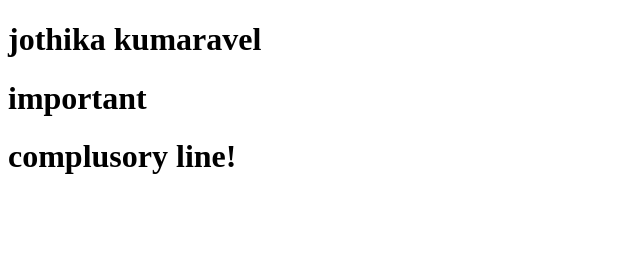
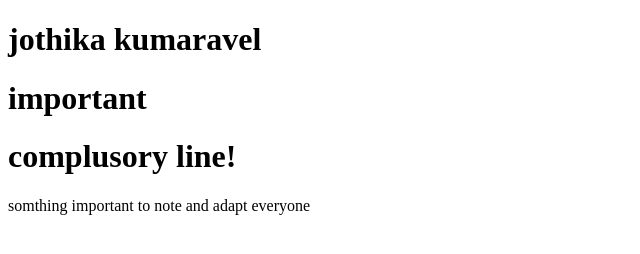
Before and after one commit to jothika-08-joo/samplerepo, a plain HTML site: page index.html in a window 1280 px wide. Shown: the whole page, without its empty margins (0-640 px from the left). Drawn offline with Linux system fonts and the light colour scheme.

Commit message:
fix : adapt everyone

```diff
--- a/index.html
+++ b/index.html
@@ -9,5 +9,6 @@
     <h1>jothika kumaravel</h1>
     <h1>important</h1>
     <h1>complusory line!</h1>
+    somthing important to  note and adapt everyone
 </body>
 </html>
```
